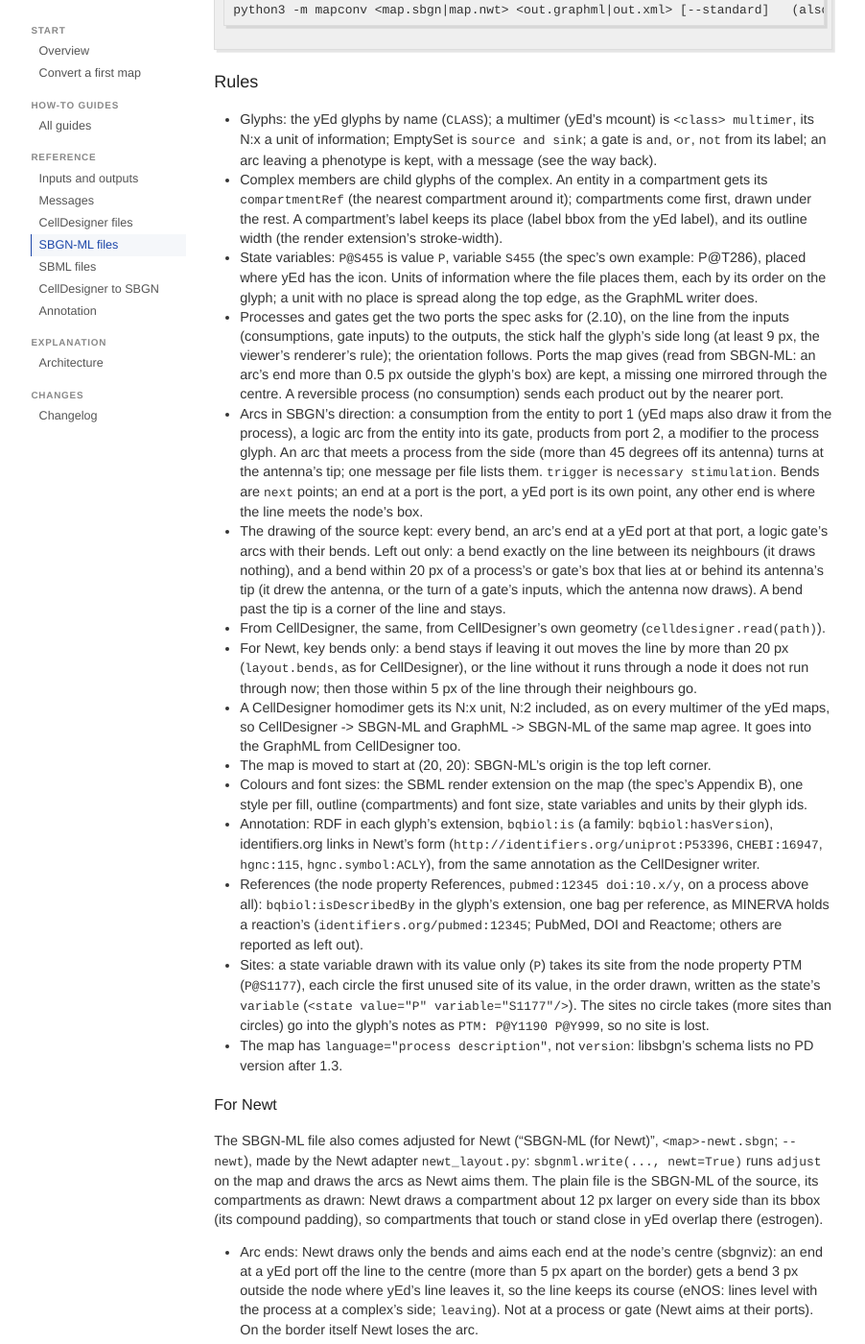
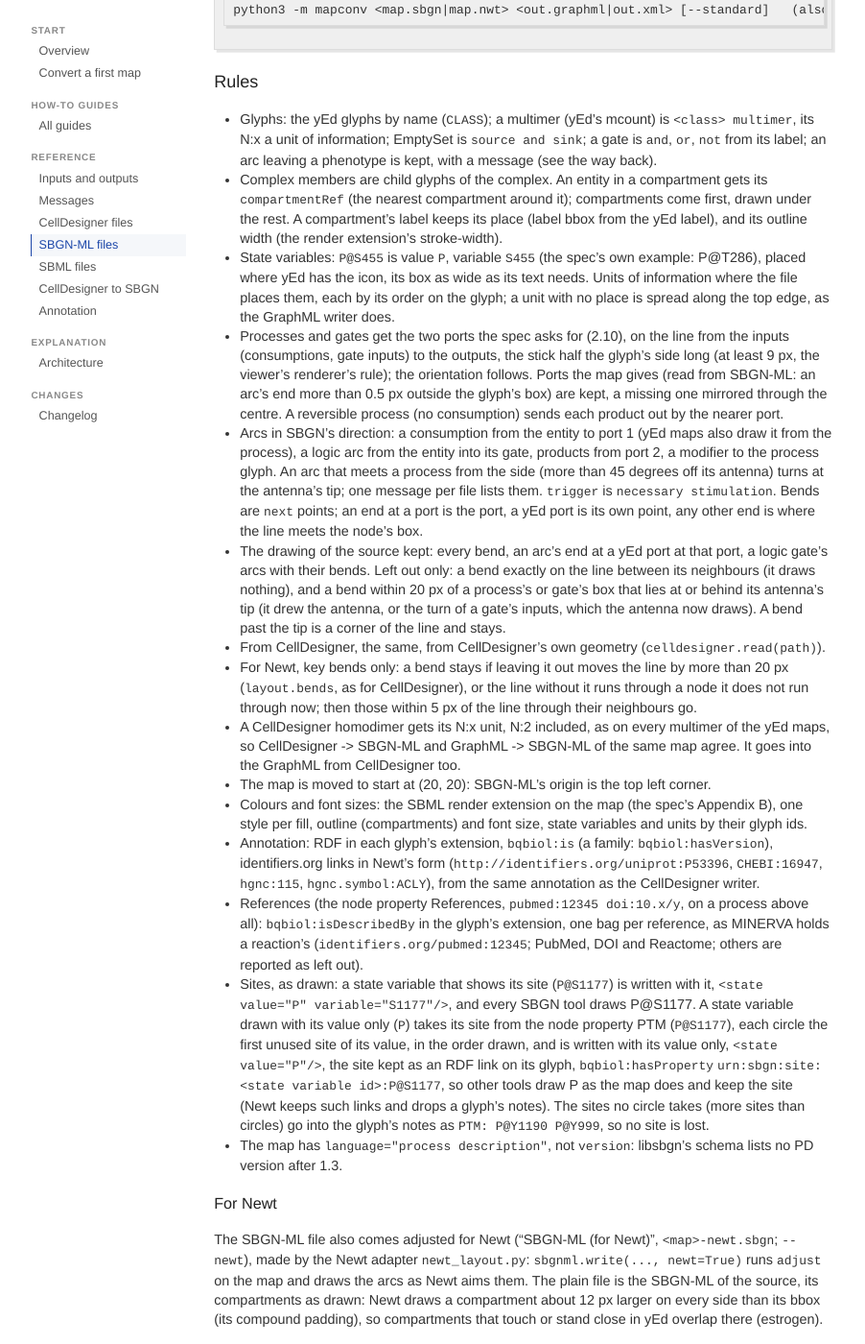
Before and after one commit to map-converter/map-converter.github.io, a Jekyll site: the page built from pages/converter-docs/sbgnml.md, in a window 1280 px wide and 1400 px high, scrolled down 412 px. Shown: the whole window at 96% size, without its empty margins (190-1092 px from the left). Built offline with Jekyll 4.4.1, drawn with Linux system fonts in a browser that asks for light colours; some of the changed text lies outside the part shown.

Commit message:
Converter docs: the count check, sites in SBGN-ML, the changes of 2026-11-27

```diff
--- a/pages/converter-docs/sbgnml.md
+++ b/pages/converter-docs/sbgnml.md
@@ -24,7 +24,7 @@ cd2sbgnml read. It writes from yEd GraphML and reads the way back.
   the rest. A compartment's label keeps its place (label bbox from the yEd label), and its outline width
   (the render extension's stroke-width).
 - State variables: `P@S455` is value `P`, variable `S455` (the spec's own example: P@T286),
-  placed where yEd has the icon. Units of information where the file places them, each by its order on the glyph;
+  placed where yEd has the icon, its box as wide as its text needs. Units of information where the file places them, each by its order on the glyph;
   a unit with no place is spread along the top edge, as the GraphML writer does.
 - Processes and gates get the two ports the spec asks for (2.10), on the line from the inputs
   (consumptions, gate inputs) to the outputs, the stick half the glyph's side long (at least 9 px, the viewer's
@@ -57,10 +57,13 @@ cd2sbgnml read. It writes from yEd GraphML and reads the way back.
 - References (the node property References, `pubmed:12345 doi:10.x/y`, on a process above all): `bqbiol:isDescribedBy`
   in the glyph's extension, one bag per reference, as MINERVA holds a reaction's (`identifiers.org/pubmed:12345`; PubMed,
   DOI and Reactome; others are reported as left out).
-- Sites: a state variable drawn with its value only (`P`) takes its site from the node property PTM (`P@S1177`), each
-  circle the first unused site of its value, in the order drawn, written as the state's `variable`
-  (`<state value="P" variable="S1177"/>`). The sites no circle takes (more sites than circles) go into the glyph's notes
-  as `PTM: P@Y1190 P@Y999`, so no site is lost.
+- Sites, as drawn: a state variable that shows its site (`P@S1177`) is written with it, `<state value="P"
+  variable="S1177"/>`, and every SBGN tool draws P@S1177. A state variable drawn with its value only (`P`) takes its
+  site from the node property PTM (`P@S1177`), each circle the first unused site of its value, in the order drawn, and
+  is written with its value only, `<state value="P"/>`, the site kept as an RDF link on its glyph,
+  `bqbiol:hasProperty` `urn:sbgn:site:<state variable id>:P@S1177`, so other tools draw P as the map does and keep the
+  site (Newt keeps such links and drops a glyph's notes). The sites no circle takes (more sites than circles) go into
+  the glyph's notes as `PTM: P@Y1190 P@Y999`, so no site is lost.
 - The map has `language="process description"`, not `version`: libsbgn's schema lists no PD
   version after 1.3.
 
@@ -130,7 +133,10 @@ each message list naming the map ("map 2 of 3 in the file (id)"). Test: `tests/s
   MIRIAM URN is left out of CellDesigner, said). A family written one link per bag (MINERVA) has the links of one
   database as its members (the first of HGNC symbol, HGNC, UniProt, ChEBI), its other links kept as read. `isDescribedBy` (either
   qualifier set) on a glyph into its property References; the note line `PTM:` into the property PTM. A state's
-  `variable` is read into the state variable's text (`P@S1177`).
+  `variable` is read into the state variable's text (`P@S1177`, drawn). A site link (`urn:sbgn:site:`) gives its site
+  to the state variable it names, else to the first one of its value that shows no site; these sites go into the
+  property PTM in the order of the circles, then the note's, and the circle keeps its value alone. GraphML keeps no
+  place per circle, so of two circles of one value where only the second has a site, the site comes back on the first.
 - Arcs: ports back to their glyph, bends from `next` points; an end where the file puts it (a yEd port), unless it
   lies on the line from the glyph's centre toward its next point, which the centre (0, 0, the yEd convention) draws
   the same (Newt stops short of a glyph for the arrowhead); an end at a process's or gate's port at the port itself (an arc's start always, its end for a consumption or
```
Also changed, not shown: pages/converter-docs/changes.md (+11 -0 lines), pages/converter-docs/messages.md (+17 -0 lines).
